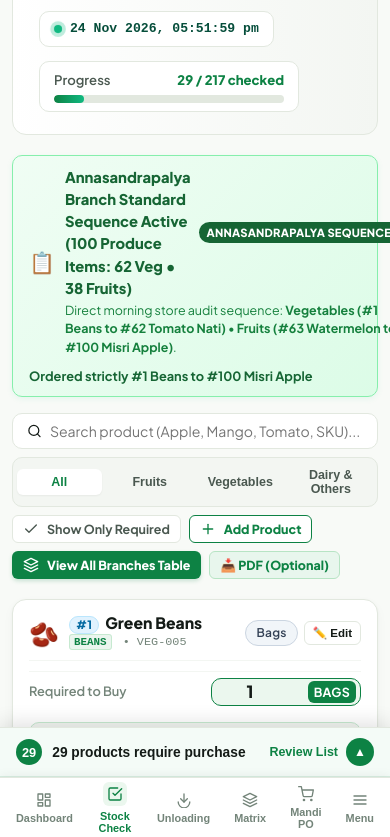
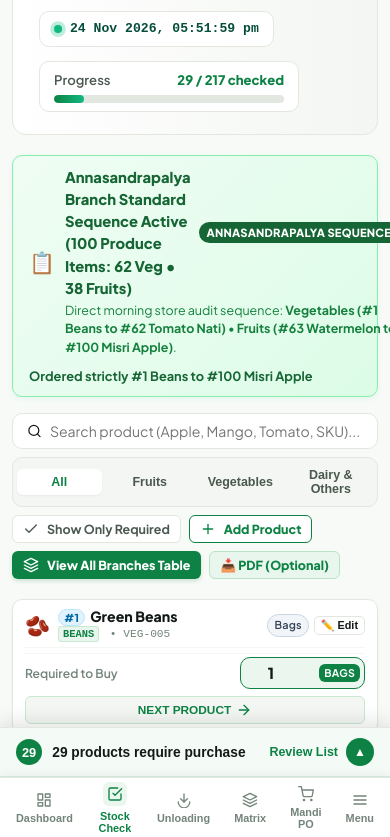
Before and after one commit to FahadKhan-20/MDFresh-Inventory, a website built with Vite: page index.html in a window 390 px wide. Both pictures are taken after a click on the button "👤 Staff (Annasandrapalya)". Shown: the part 282-1119 px from the top of the page. Built offline with nearby package versions, Linux system fonts and the light colour scheme.

Commit message:
style(mobile): make stock product cards more compact and sleek for mobile view

```diff
--- a/src/style.css
+++ b/src/style.css
@@ -1393,69 +1393,73 @@ body {
   color: var(--md-text-main);
 }
 
-/* Mobile Stock Check Cards (for touch targets) */
+/* Mobile Stock Check Cards (Compact & Snappy) */
 .mobile-stock-cards {
   display: none;
   grid-template-columns: 1fr;
-  gap: 12px;
+  gap: 8px;
 }
 
 .mobile-stock-card {
   background: white;
-  border: 1px solid var(--md-border);
-  border-radius: var(--radius-lg);
-  padding: 16px;
-  box-shadow: var(--shadow-sm);
+  border: 1.5px solid var(--md-border);
+  border-radius: var(--radius-md);
+  padding: 8px 12px;
+  box-shadow: 0 1px 3px rgba(0, 0, 0, 0.04);
 }
 
 .mobile-card-top {
   display: flex;
   align-items: center;
   justify-content: space-between;
-  margin-bottom: 12px;
+  margin-bottom: 5px;
+  padding-bottom: 4px;
+  border-bottom: 1px solid var(--md-surface-subtle);
 }
 
 .mobile-card-product {
-  font-size: 1.05rem;
+  font-size: 0.88rem;
   font-weight: 800;
   color: var(--md-text-main);
+  line-height: 1.2;
 }
 
 .mobile-card-row {
   display: flex;
   justify-content: space-between;
   align-items: center;
-  padding: 8px 0;
+  padding: 3px 0;
   border-top: 1px solid var(--md-surface-subtle);
 }
 
 .mobile-card-label {
-  font-size: 0.8rem;
+  font-size: 0.76rem;
   color: var(--md-text-muted);
-  font-weight: 600;
+  font-weight: 700;
 }
 
 .mobile-card-val {
-  font-size: 0.95rem;
-  font-weight: 700;
+  font-size: 0.88rem;
+  font-weight: 800;
   color: var(--md-text-main);
 }
 
 .mobile-next-btn {
   width: 100%;
-  margin-top: 10px;
-  padding: 10px;
+  margin-top: 4px;
+  padding: 5px 8px;
   background-color: var(--md-surface-subtle);
   color: var(--md-primary);
   border: 1px solid var(--md-primary-light-border);
-  border-radius: var(--radius-md);
-  font-weight: 700;
-  font-size: 0.88rem;
+  border-radius: 6px;
+  font-weight: 700;
+  font-size: 0.74rem;
+  height: 28px;
   cursor: pointer;
   display: flex;
   align-items: center;
   justify-content: center;
-  gap: 6px;
+  gap: 5px;
 }
 
 /* ==========================================================================
@@ -2900,16 +2904,16 @@ body {
 .mobile-stock-cards {
   display: none;
   flex-direction: column;
-  gap: 12px;
+  gap: 8px;
   margin-bottom: 90px;
 }
 
 .mobile-stock-card {
   background: white;
-  border: 1px solid var(--md-border);
-  border-radius: var(--radius-lg);
-  padding: 14px 16px;
-  box-shadow: var(--shadow-card);
+  border: 1.5px solid var(--md-border);
+  border-radius: var(--radius-md);
+  padding: 8px 12px;
+  box-shadow: 0 1px 3px rgba(0, 0, 0, 0.04);
   transition: all var(--transition-fast);
 }
 
@@ -2921,13 +2925,13 @@ body {
   display: flex;
   align-items: center;
   justify-content: space-between;
-  margin-bottom: 10px;
-  padding-bottom: 8px;
+  margin-bottom: 5px;
+  padding-bottom: 4px;
   border-bottom: 1px solid var(--md-surface-subtle);
 }
 
 .mobile-card-product {
-  font-size: 0.98rem;
+  font-size: 0.88rem;
   font-weight: 800;
   color: var(--md-text-main);
   line-height: 1.2;
@@ -2937,8 +2941,8 @@ body {
   display: flex;
   align-items: center;
   justify-content: space-between;
-  padding: 6px 0;
-  font-size: 0.86rem;
+  padding: 3px 0;
+  font-size: 0.78rem;
 }
 
 .mobile-card-label {
--- a/src/views/dailyStockCheckView.js
+++ b/src/views/dailyStockCheckView.js
@@ -360,21 +360,25 @@ export function renderDailyStockCheckView() {
         return `
           <div class="mobile-stock-card" data-product-id="${p.id}">
             <div class="mobile-card-top">
-              <div style="display: flex; align-items: center; gap: 10px;">
-                <span style="font-size: 1.5rem;">${p.image}</span>
-                <div>
-                  <div class="mobile-card-product"><span class="pill" style="background: #E0F2FE; color: #0369A1; font-size: 0.72rem; font-weight: 800; padding: 1px 6px; margin-right: 6px; border: 1px solid #BAE6FD;">#${store.getBranchItemSerialNo ? store.getBranchItemSerialNo(currentBranchId, p.id, index) : (index + 1)}</span>${p.name}</div>
-                  <div style="font-size: 0.74rem; color: var(--md-text-muted); font-family: monospace;">${p.originalPluName ? `<strong style="color: #0D8244; background: #EAF5EE; padding: 1px 4px; border-radius: 3px; font-size: 0.68rem; margin-right: 4px; border: 1px solid #C6E9D0;">${p.originalPluName}</strong> &bull; ` : ''}${p.sku}</div>
+              <div style="display: flex; align-items: center; gap: 8px; min-width: 0;">
+                <span style="font-size: 1.25rem; flex-shrink: 0;">${p.image}</span>
+                <div style="min-width: 0;">
+                  <div class="mobile-card-product">
+                    <span class="pill" style="background: #E0F2FE; color: #0369A1; font-size: 0.68rem; font-weight: 800; padding: 1px 5px; margin-right: 5px; border: 1px solid #BAE6FD;">#${store.getBranchItemSerialNo ? store.getBranchItemSerialNo(currentBranchId, p.id, index) : (index + 1)}</span>${p.name}
+                  </div>
+                  <div style="font-size: 0.7rem; color: var(--md-text-muted); font-family: monospace; white-space: nowrap; overflow: hidden; text-overflow: ellipsis;">
+                    ${p.originalPluName ? `<strong style="color: #0D8244; background: #EAF5EE; padding: 1px 4px; border-radius: 3px; font-size: 0.65rem; margin-right: 4px; border: 1px solid #C6E9D0;">${p.originalPluName}</strong> &bull; ` : ''}${p.sku}
+                  </div>
                 </div>
               </div>
-              <div style="display: flex; align-items: center; gap: 6px;">
-                <span class="pill pill-unit">${p.unit}</span>
+              <div style="display: flex; align-items: center; gap: 5px; flex-shrink: 0;">
+                <span class="pill pill-unit" style="font-size: 0.68rem; padding: 2px 6px;">${p.unit}</span>
                 <button
                   type="button"
                   class="btn-open-edit-product"
                   data-product-id="${p.id}"
                   title="Edit product"
-                  style="border: 1px solid var(--md-border); background: white; border-radius: 6px; padding: 4px 8px; font-size: 0.72rem; font-weight: 800; cursor: pointer; color: var(--md-text-main); display: inline-flex; align-items: center; gap: 4px;"
+                  style="border: 1px solid var(--md-border); background: white; border-radius: 5px; padding: 2px 6px; font-size: 0.68rem; font-weight: 800; cursor: pointer; color: var(--md-text-main); display: inline-flex; align-items: center; gap: 3px;"
                 >
                   ✏️ Edit
                 </button>
@@ -383,7 +387,7 @@ export function renderDailyStockCheckView() {
 
             <div class="mobile-card-row">
               <span class="mobile-card-label">Required to Buy</span>
-              <div class="fast-qty-wrapper ${reqQty > 0 ? 'has-value' : ''}" style="width: 150px;">
+              <div class="fast-qty-wrapper ${reqQty > 0 ? 'has-value' : ''}" style="width: 125px; height: 32px; padding: 1px 4px 1px 6px;">
                 <input
                   type="number"
                   inputmode="numeric"
@@ -395,8 +399,9 @@ export function renderDailyStockCheckView() {
                   data-product-id="${p.id}"
                   data-index="${index}"
                   value="${reqQty}"
+                  style="font-size: 0.95rem; width: 48px;"
                 />
-                <span class="fast-qty-unit">${p.unit}</span>
+                <span class="fast-qty-unit" style="font-size: 0.66rem; padding: 1px 5px;">${p.unit}</span>
               </div>
             </div>
 
```
